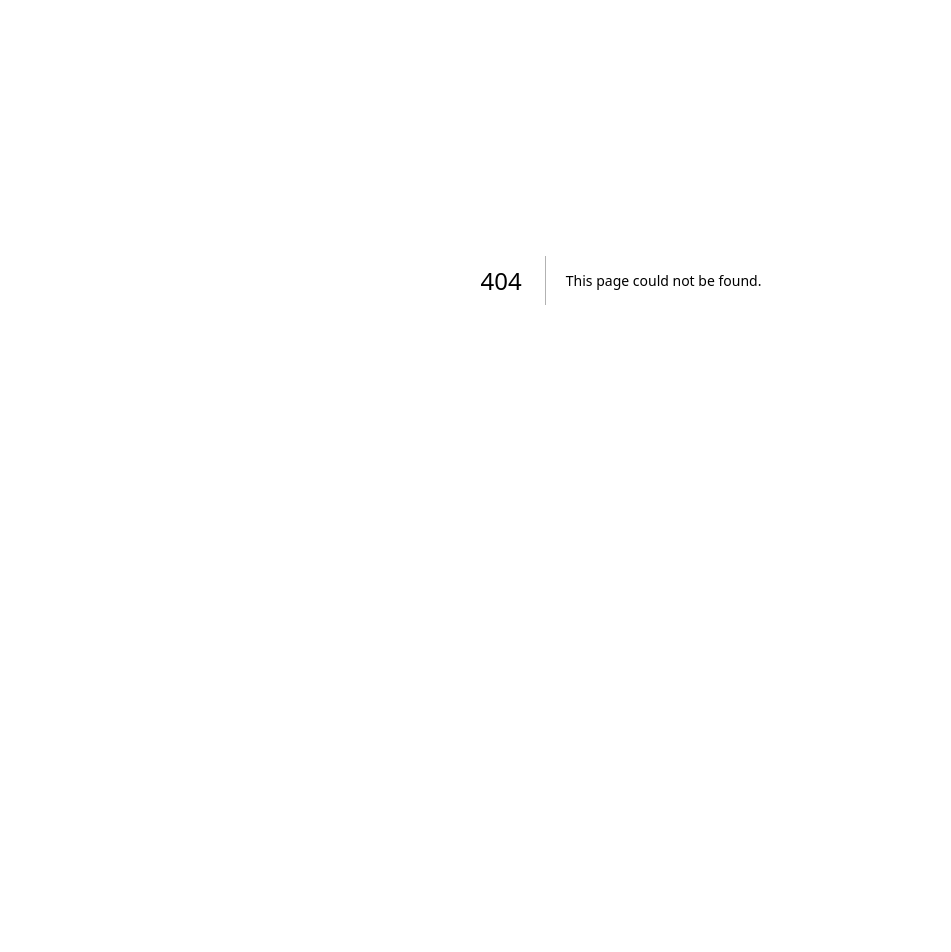
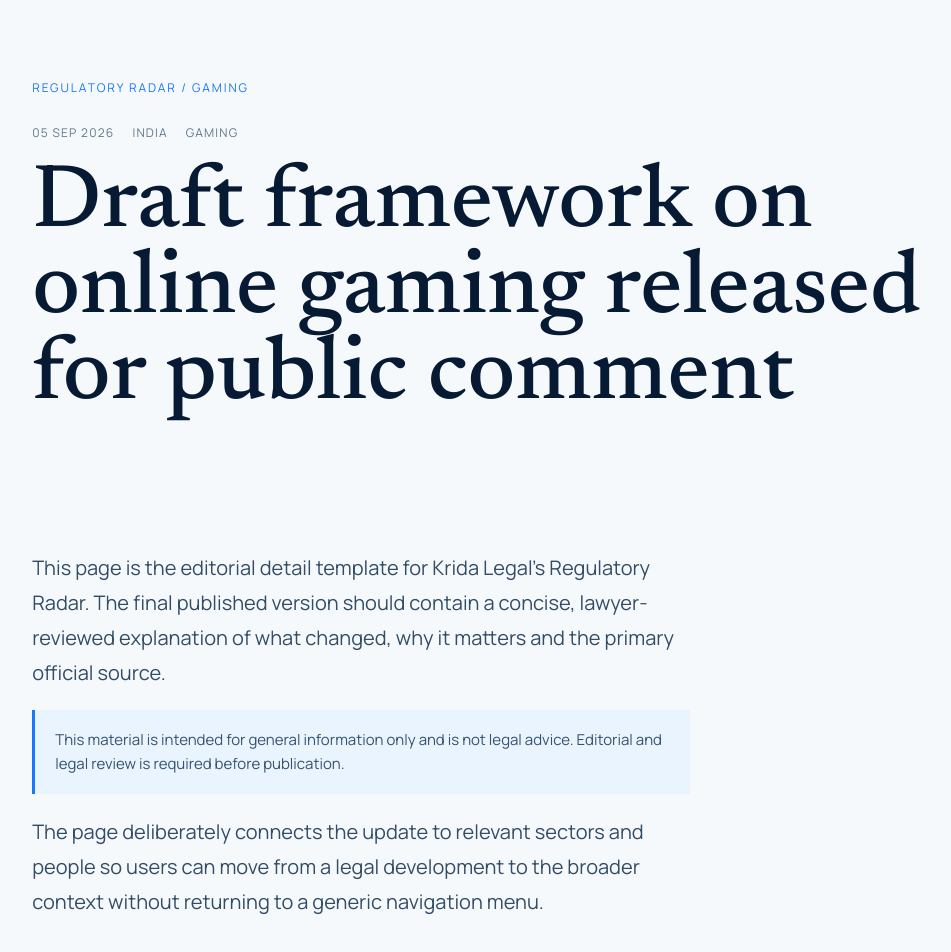
Before and after one commit to gthawani-del/ProjectKR, a Next.js app: page /insights/gaming-rules in a window 1280 px wide. Before the commit this address had no page. Shown: the part 120-1072 px from the top of the page, without its empty margins (19-970 px from the left). Before the commit the page ends 800 px from the top, so only its background shows below. Built offline with nearby package versions, Linux system fonts and the light colour scheme.

Commit message:
Add regulatory insight detail template

```diff
--- /dev/null
+++ b/app/insights/[id]/page.tsx
@@ -0,0 +1,49 @@
+import Link from 'next/link';
+import { notFound } from 'next/navigation';
+import InternalShell from '@/components/InternalShell';
+import { lawyers, sectors, signals } from '@/data/siteData';
+
+export function generateStaticParams() {
+  return signals.map((signal) => ({ id: signal.id }));
+}
+
+export default async function InsightPage({ params }: { params: Promise<{ id: string }> }) {
+  const { id } = await params;
+  const signal = signals.find((item) => item.id === id);
+  if (!signal) notFound();
+
+  const relatedSectors = sectors.filter((sector) => sector.signalIds.includes(signal.id));
+  const relatedLawyers = lawyers.filter((lawyer) => relatedSectors.some((sector) => sector.lawyerIds.includes(lawyer.id)));
+
+  return (
+    <InternalShell>
+      <main>
+        <section className="insight-hero">
+          <div className="internal-kicker">Regulatory Radar / {signal.category}</div>
+          <div className="insight-meta"><span>{signal.date}</span><span>{signal.jurisdiction}</span><span>{signal.category}</span></div>
+          <h1>{signal.title}</h1>
+        </section>
+
+        <article className="article-body">
+          <p>This page is the editorial detail template for Krida Legal’s Regulatory Radar. The final published version should contain a concise, lawyer-reviewed explanation of what changed, why it matters and the primary official source.</p>
+          <div className="article-note">This material is intended for general information only and is not legal advice. Editorial and legal review is required before publication.</div>
+          <p>The page deliberately connects the update to relevant sectors and people so users can move from a legal development to the broader context without returning to a generic navigation menu.</p>
+        </article>
+
+        <section className="internal-section">
+          <div className="section-grid">
+            <div><div className="section-label">01 / Connected context</div><h2>From signal to sector.</h2></div>
+            <div className="related-links">{relatedSectors.map((sector) => <Link href={`/sector/${sector.id}`} key={sector.id}><strong>{sector.name}</strong><br/><span>{sector.strapline}</span></Link>)}</div>
+          </div>
+        </section>
+
+        <section className="internal-section">
+          <div className="section-grid">
+            <div><div className="section-label">02 / Relevant people</div><h2>People connected to the subject.</h2></div>
+            <div className="people-context">{relatedLawyers.map((lawyer) => <article className="person-node" key={lawyer.id}><div className="initials">{lawyer.initials}</div><h3>{lawyer.name}</h3><p>{lawyer.role}</p><Link href={`/people/${lawyer.id}`}>View profile →</Link></article>)}</div>
+          </div>
+        </section>
+      </main>
+    </InternalShell>
+  );
+}
```
